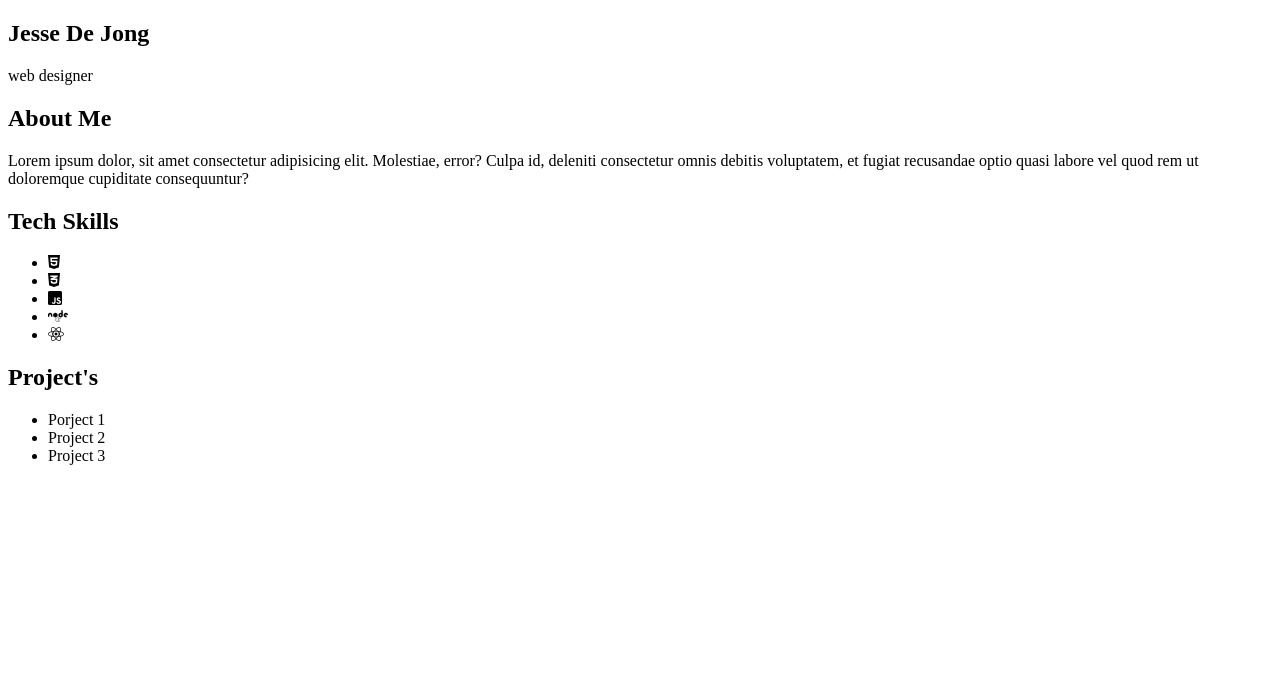
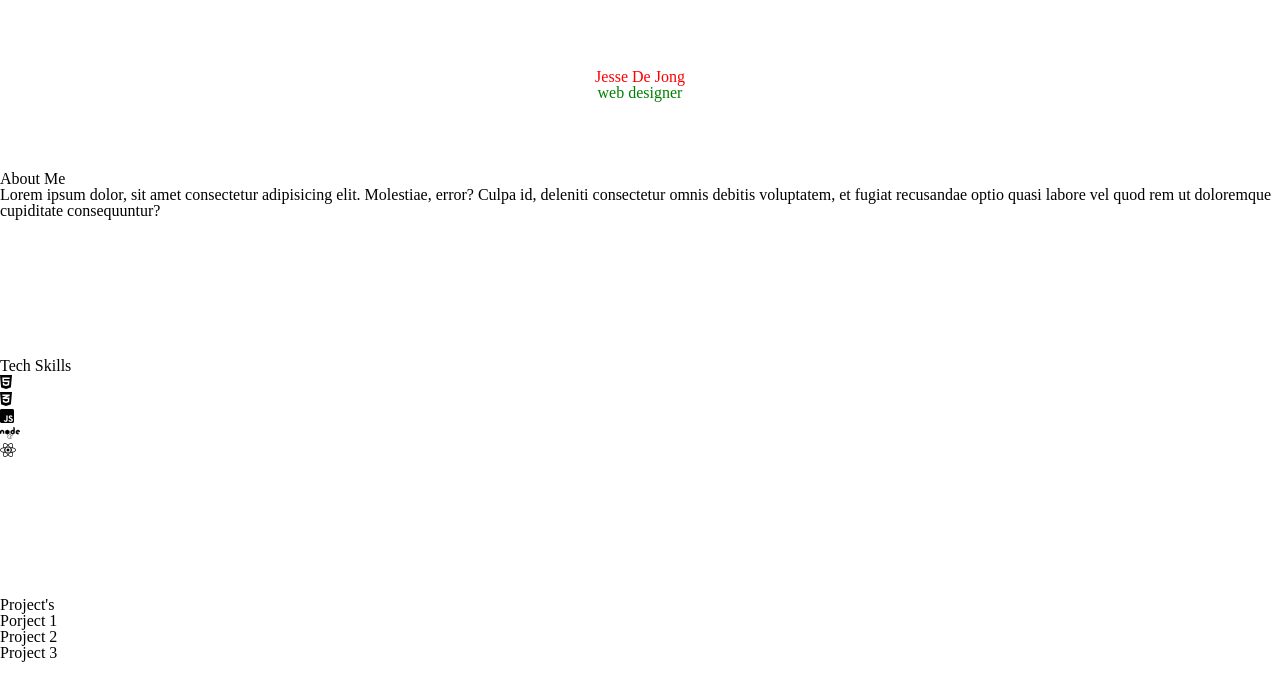
Before and after one commit to Jesse-DeJong/latvia-portfolio, a plain HTML site: page index.html in a window 1280 px wide. Drawn offline with Linux system fonts and the light colour scheme.

Commit message:
started css styling, fixed reset.css link

```diff
--- a/index.html
+++ b/index.html
@@ -4,6 +4,7 @@
     <meta charset="UTF-8">
     <meta http-equiv="X-UA-Compatible" content="IE=edge">
     <meta name="viewport" content="width=device-width, initial-scale=1.0">
+    <link rel="stylesheet" href="./reset.css">
     <link rel="stylesheet" href="./style.css">
     <link rel="stylesheet" href="https://cdnjs.cloudflare.com/ajax/libs/font-awesome/6.1.1/css/all.min.css" integrity="sha512-KfkfwYDsLkIlwQp6LFnl8zNdLGxu9YAA1QvwINks4PhcElQSvqcyVLLD9aMhXd13uQjoXtEKNosOWaZqXgel0g==" crossorigin="anonymous" referrerpolicy="no-referrer" />
     <title>Document</title>
@@ -14,11 +15,11 @@
         <!-- Some static nav element -->
     </header>
 
-    <main>
+    <main id="main">
         <!-- Landing Page -->
-        <section>
-            <h1>Jesse De Jong</h1>
-            <p>web designer</p>
+        <section class="landing">
+            <h1 class="landing__header">Jesse De Jong</h1>
+            <p class="landing__script">web designer</p>
         </section>
         <!-- About Me -->
         <section>
--- a/style.scss
+++ b/style.scss
@@ -0,0 +1,20 @@
+#main {
+    display: grid;
+    height: 100vh;
+    width: 100%;
+}
+
+.landing {
+    display: flex;
+    flex-direction: column;
+    justify-content: center;
+    align-items: center;
+
+    &__header {
+        color: red;
+    }
+
+    &__script {
+        color: green;
+    }
+}
```
Also changed, not shown: style.css, 2 other files.
